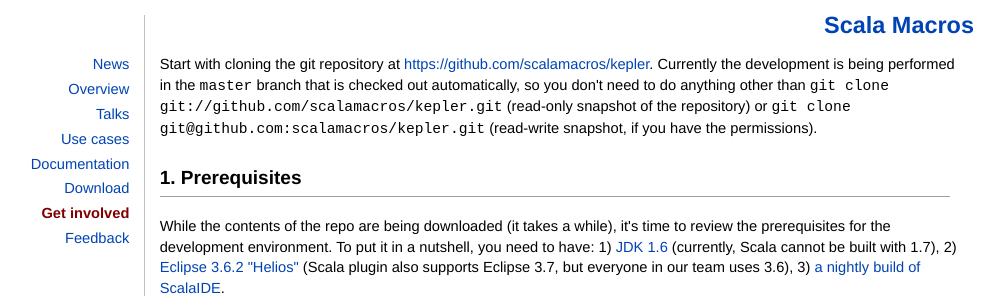
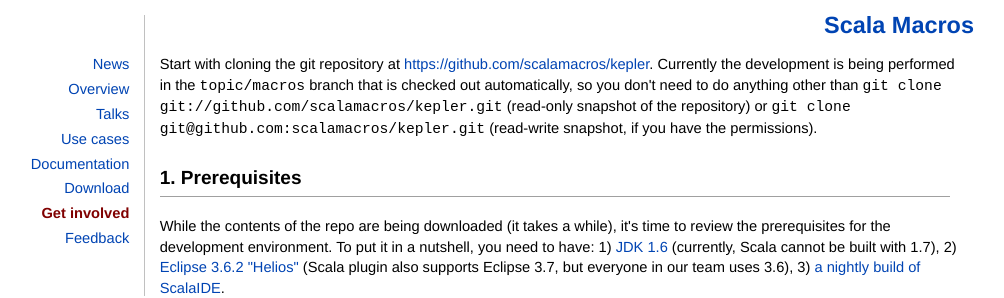
Before and after one commit to scalamacros/scalamacros.github.com, a Jekyll site: the page built from getinvolved.html, in a window 1280 px wide and 900 px high. Shown: the top 298 px of the window, without its empty margins (146-1150 px from the left). Built offline with Jekyll 4.4.1, drawn with Linux system fonts in a browser that asks for light colours; comment, search, counter and statistics services are not loaded.

Commit message:
minor adjustments

```diff
--- a/getinvolved.html
+++ b/getinvolved.html
@@ -6,7 +6,7 @@
 ---
 
 <p>Start with cloning the git repository at <a href="https://github.com/scalamacros/kepler">https://github.com/scalamacros/kepler</a>.
-Currently the development is being performed in the <code>master</code> branch that is checked out automatically,
+Currently the development is being performed in the <code>topic/macros</code> branch that is checked out automatically,
 so you don't need to do anything other than <code>git clone git://github.com/scalamacros/kepler.git</code> (read-only snapshot of the repository) or
 <code>git clone git@github.com:scalamacros/kepler.git</code> (read-write snapshot, if you have the permissions).</p>
 
```
